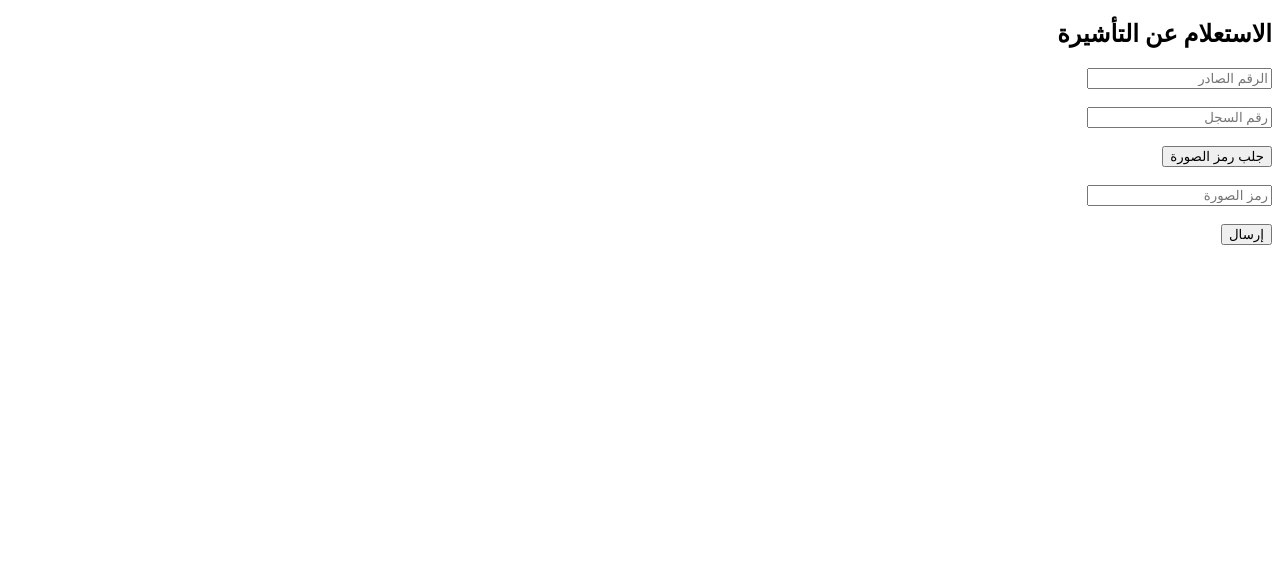
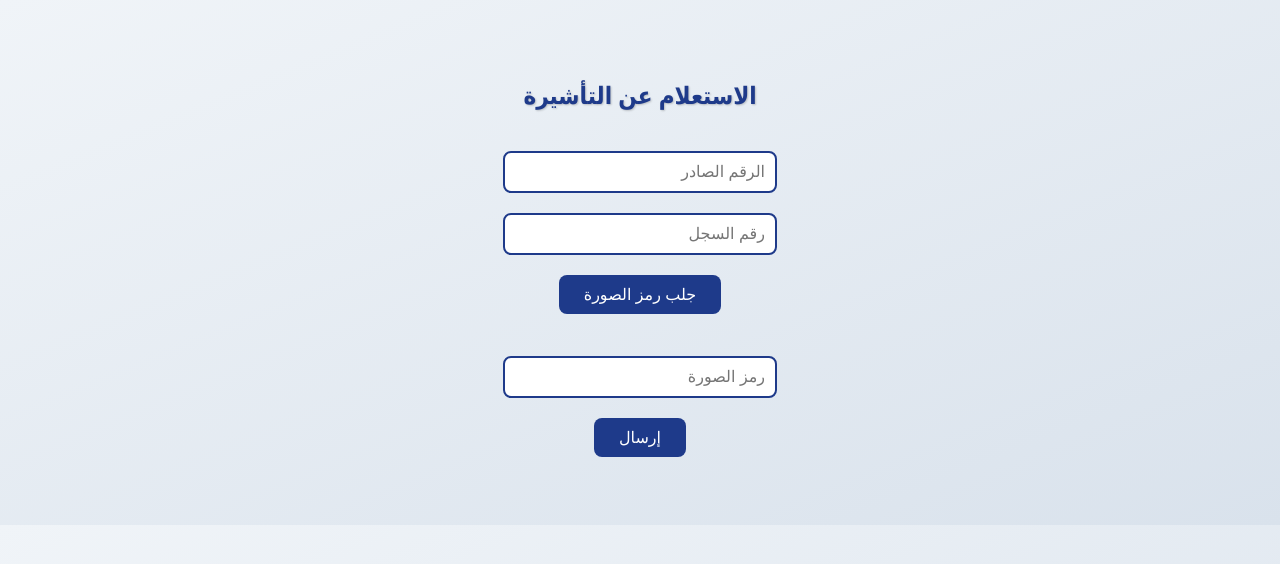
Before and after one commit to adamelrazzaz999-tech/visa-bot-static-2, a website: page index.html in a window 1280 px wide. Drawn offline with Linux system fonts and the light colour scheme.

Commit message:
خليت الموقع ذي الجيار البتنجان اخد البرجر فحتة تانية

```diff
--- a/index.html
+++ b/index.html
@@ -4,14 +4,92 @@
 <head>
   <meta charset="UTF-8">
   <title>الاستعلام عن التأشيرة</title>
+  <style>
+    /* خلفية وجمالية عامة */
+    body {
+      font-family: 'Segoe UI', Tahoma, Geneva, Verdana, sans-serif;
+      background: linear-gradient(to bottom right, #f0f4f8, #d9e2ec);
+      text-align: center;
+      padding: 50px;
+      color: #333;
+    }
+
+    h2 {
+      margin-bottom: 30px;
+      color: #1e3a8a;
+      text-shadow: 1px 1px 2px rgba(0, 0, 0, 0.2);
+    }
+
+    /* المدخلات */
+    input {
+      padding: 10px;
+      width: 250px;
+      margin: 10px 0;
+      border: 2px solid #1e3a8a;
+      border-radius: 8px;
+      font-size: 16px;
+      outline: none;
+      transition: 0.3s;
+    }
+
+    input:focus {
+      border-color: #2563eb;
+      box-shadow: 0 0 8px rgba(37, 99, 235, 0.3);
+    }
+
+    /* الأزرار */
+    button {
+      padding: 10px 25px;
+      margin: 10px;
+      border: none;
+      border-radius: 8px;
+      background-color: #1e3a8a;
+      color: white;
+      font-size: 16px;
+      cursor: pointer;
+      transition: 0.3s;
+    }
+
+    button:hover {
+      background-color: #2563eb;
+      transform: scale(1.05);
+    }
+
+    /* صندوق الكابتشا */
+    #captchaBox img {
+      margin-top: 15px;
+      border: 2px solid #1e3a8a;
+      border-radius: 10px;
+      box-shadow: 0 4px 12px rgba(0, 0, 0, 0.2);
+      transition: 0.3s;
+    }
+
+    #captchaBox img:hover {
+      transform: scale(1.05);
+    }
+
+    /* نتيجة الاستعلام */
+    #result img {
+      margin-top: 20px;
+      max-width: 300px;
+      border: 2px solid #1e3a8a;
+      border-radius: 12px;
+      box-shadow: 0 4px 15px rgba(0, 0, 0, 0.25);
+      transition: 0.3s;
+    }
+
+    #result img:hover {
+      transform: scale(1.05);
+    }
+  </style>
 </head>
 
 <body>
 
   <h2>الاستعلام عن التأشيرة</h2>
 
-  <input id="issued" placeholder="الرقم الصادر"><br><br>
-  <input id="record" placeholder="رقم السجل"><br><br>
+  <input id="issued" placeholder="الرقم الصادر"><br>
+  <input id="record" placeholder="رقم السجل"><br>
 
   <button onclick="getCaptcha()">جلب رمز الصورة</button>
 
@@ -19,17 +97,14 @@
 
   <br>
 
-  <input id="code" placeholder="رمز الصورة"><br><br>
+  <input id="code" placeholder="رمز الصورة"><br>
 
   <button onclick="sendCaptcha()">إرسال</button>
 
   <div id="result"></div>
 
-
   <script>
-
     async function getCaptcha() {
-
       const issued = document.getElementById("issued").value;
       const record = document.getElementById("record").value;
 
@@ -42,18 +117,14 @@
       const data = await res.json();
 
       if (data.success) {
-
         document.getElementById("captchaBox").innerHTML =
           `<img src="${data.captcha}?t=${Date.now()}">`;
-
       } else {
         alert("خطأ");
       }
     }
 
-
     async function sendCaptcha() {
-
       const code = document.getElementById("code").value;
 
       const res = await fetch("/submit", {
@@ -65,15 +136,12 @@
       const data = await res.json();
 
       if (data.success) {
-
         document.getElementById("result").innerHTML =
           `<img src="${data.result}?t=${Date.now()}">`;
-
       } else {
         alert("فشل");
       }
     }
-
   </script>
 
 </body>
```
